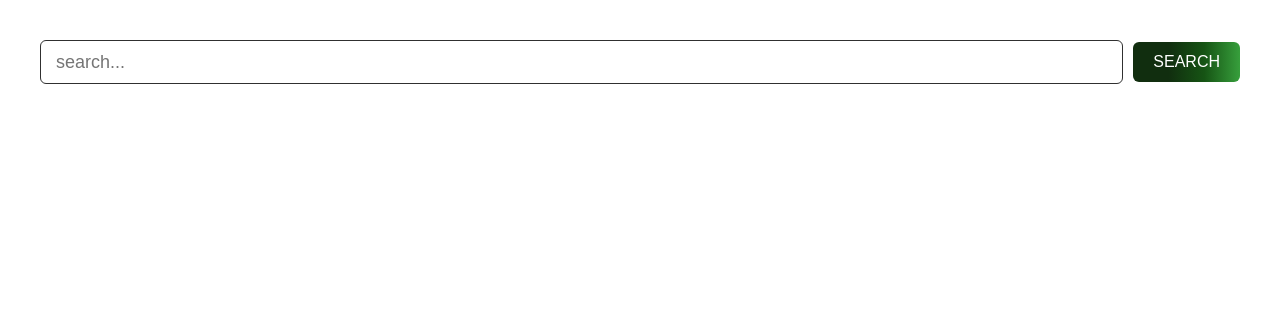
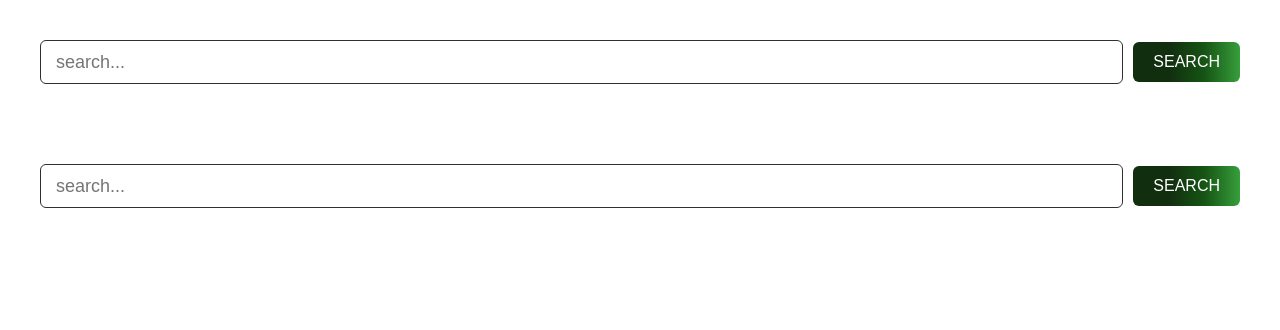
Before and after one commit to alisa777gul/project-gallery, a plain HTML site: page index.html in a window 1280 px wide. Shown: the top 330 px of the page. Drawn offline with Linux system fonts and the light colour scheme.

Commit message:
Deploying to gh-pages from @ alisa777gul/project-gallery@1c78b7e8a013e0c94fcf2fefed8e60c6070bf8ea 🚀

```diff
--- a/index.html
+++ b/index.html
@@ -30,6 +30,24 @@
   </div>
 </section>
 
+      <section>
+  <div class="container">
+    <form class="gellery-form">
+      <input
+        class="gallery-input"
+        placeholder="search..."
+        name="search"
+        type="text"
+      /><button class="gellery-btn" type="submit">Search</button>
+    </form>
+    <ul class="gallery-list"></ul>
+    <p class="loader is-hidden"></p>
+    <div class="btn-wrapper is-hidden">
+      <button class="gallery-btn-js " type="button">Load more</button>
+    </div>
+  </div>
+</section>
+
 	  <section></section>
     </main>
 
```
